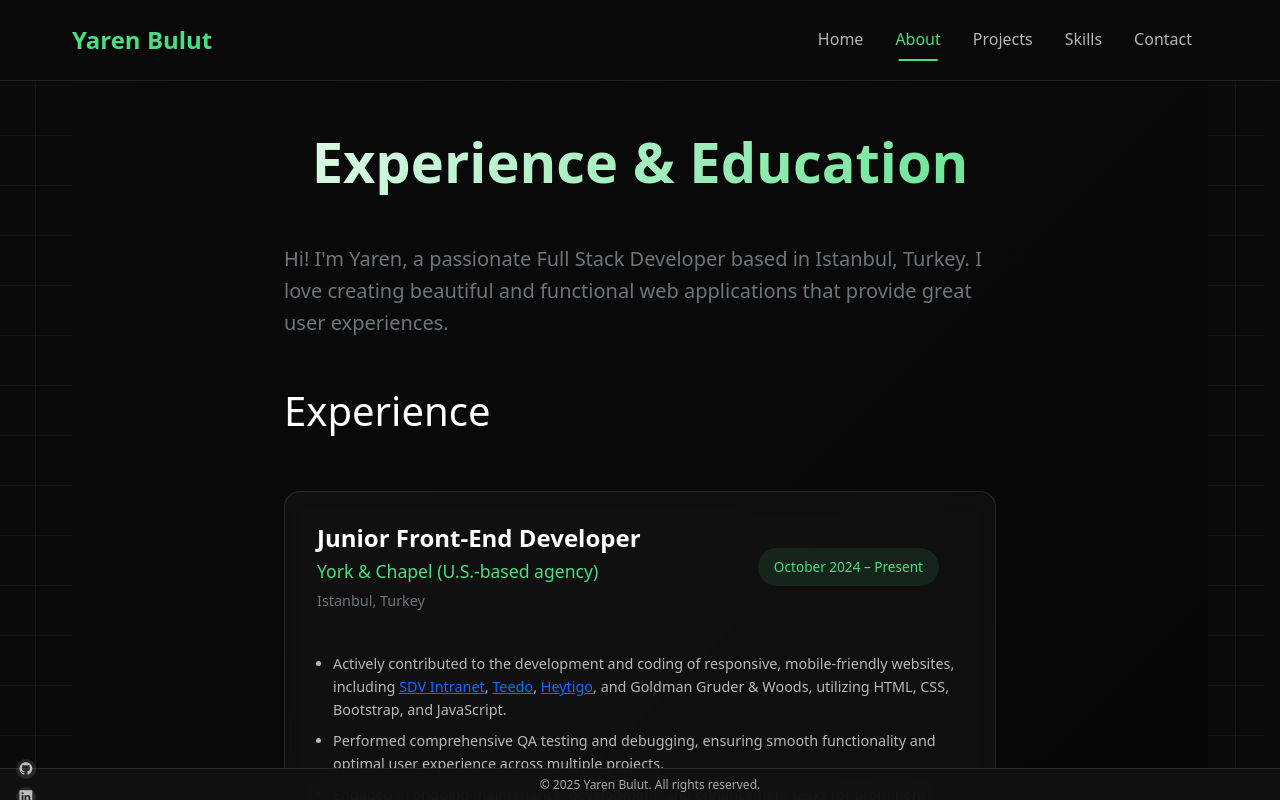
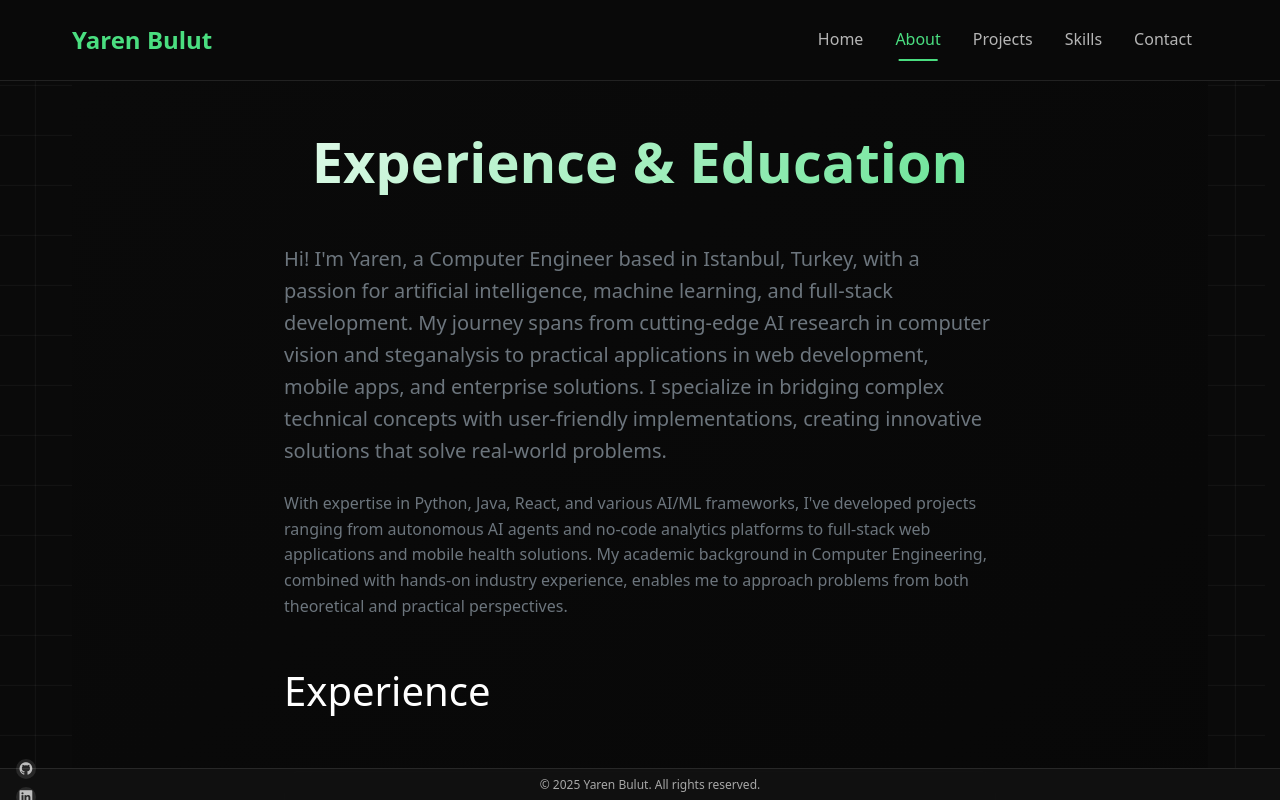
Before and after one commit to yarenbulut/myPortfolio, a React (Vite) app: page /about in a window 1280 px wide. Shown: the top 800 px of the page. Built offline with nearby package versions, Linux system fonts and the light colour scheme; the HTML template or start-up script is replaced by a standard one.

Commit message:
Update title to Computer Engineer and enhance descriptions to better reflect AI/ML expertise and comprehensive experience

```diff
--- a/src/pages/about/index.tsx
+++ b/src/pages/about/index.tsx
@@ -1,7 +1,5 @@
 import React from "react";
 import "./style.css";
-import { Helmet, HelmetProvider } from "react-helmet-async";
-import { meta, dataabout, worktimeline, skills, services } from "../../content_option";
 import { Container, Row, Col } from "react-bootstrap";
 import { motion } from 'framer-motion';
 
@@ -71,8 +69,10 @@ const About = () => {
           <Col lg={8}>
             <div className="mb-5">
               <p className="lead text-secondary mb-4">
-                Hi! I'm Yaren, a passionate Full Stack Developer based in Istanbul, Turkey.
-                I love creating beautiful and functional web applications that provide great user experiences.
+                Hi! I'm Yaren, a Computer Engineer based in Istanbul, Turkey, with a passion for artificial intelligence, machine learning, and full-stack development. My journey spans from cutting-edge AI research in computer vision and steganalysis to practical applications in web development, mobile apps, and enterprise solutions. I specialize in bridging complex technical concepts with user-friendly implementations, creating innovative solutions that solve real-world problems.
+              </p>
+              <p className="text-secondary mb-4">
+                With expertise in Python, Java, React, and various AI/ML frameworks, I've developed projects ranging from autonomous AI agents and no-code analytics platforms to full-stack web applications and mobile health solutions. My academic background in Computer Engineering, combined with hands-on industry experience, enables me to approach problems from both theoretical and practical perspectives.
               </p>
             </div>
 
--- a/src/pages/home/index.tsx
+++ b/src/pages/home/index.tsx
@@ -12,10 +12,10 @@ const Home = () => {
           <div className="mb-4">
             <p className="mb-0 text-secondary">Hi there 👋 I'm</p>
             <h1 className="hero-title">Yaren Bulut</h1>
-            <h2 className="hero-subtitle">Full Stack Developer</h2>
+            <h2 className="hero-subtitle">Computer Engineer</h2>
           </div>
           <p className="text-secondary mb-4" style={{ fontSize: '1.1rem' }}>
-            I'm a Computer Engineer specializing in building exceptional digital experiences. Currently focused on building responsive full-stack web applications.
+            I'm a Computer Engineer passionate about AI/ML, full-stack development, and innovative software solutions. With expertise spanning from deep learning and computer vision to web applications and mobile development, I create cutting-edge digital experiences that bridge the gap between complex algorithms and user-friendly interfaces.
           </p>
           <div className="d-flex gap-4">
             <motion.div
```
